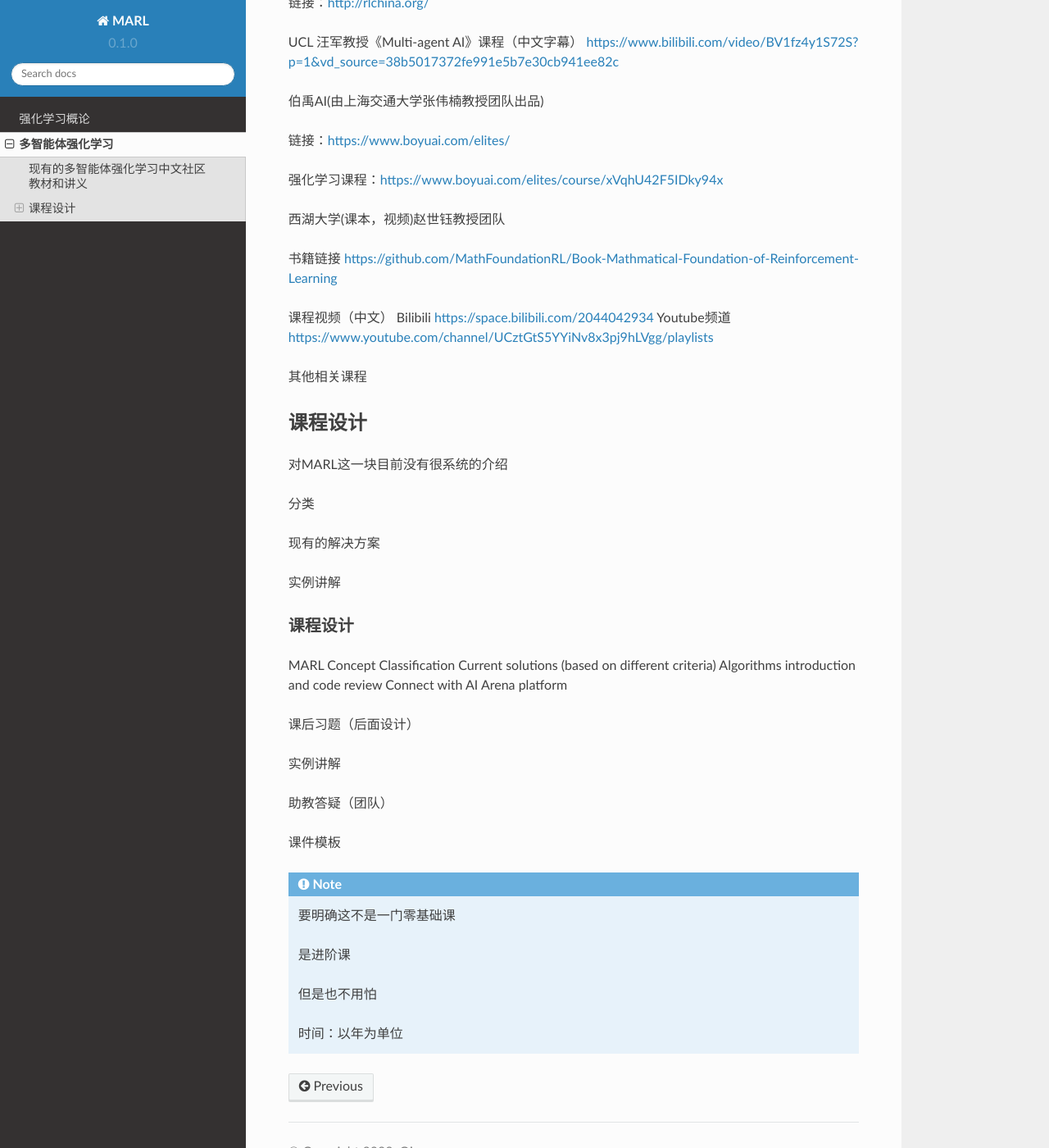
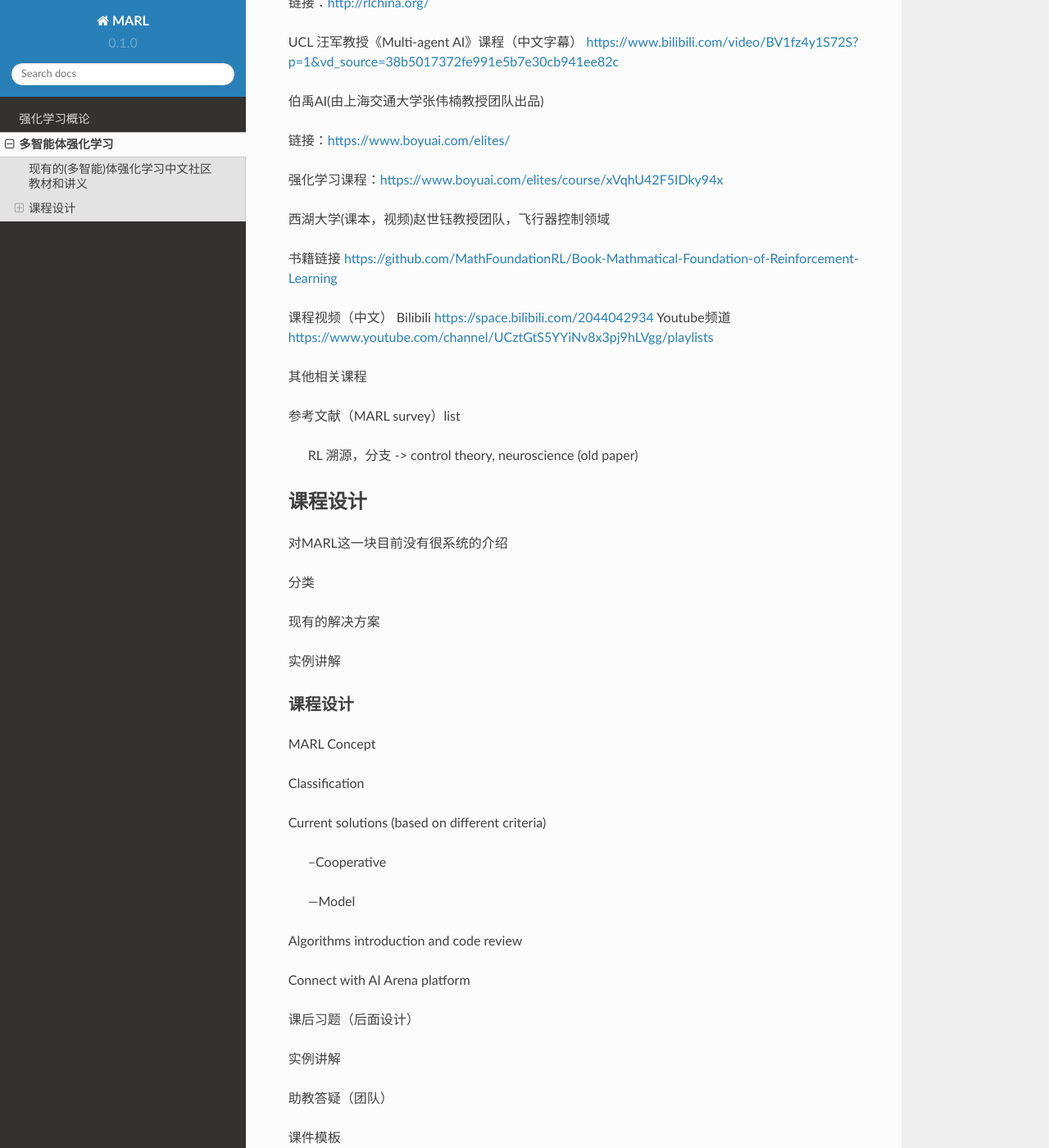
Before and after one commit to subaruclover/MARL_AI_outline, a Sphinx documentation site: the page built from docs/source/intro.rst, in a window 1280 px wide and 1400 px high, scrolled down 283 px. Shown: the whole window at 82% size. Built offline with Sphinx 7.4.7 and the Read the Docs theme 2.0.0, drawn with Linux system fonts in a browser that asks for light colours; formulas are drawn with MathJax 3; pages that are not in the unit, such as notebooks, are missing from menus; some of the changed text lies outside the part shown.

Commit message:
add refs

```diff
--- a/docs/source/intro.rst
+++ b/docs/source/intro.rst
@@ -3,7 +3,7 @@
 
 .. _intro:
 
-现有的多智能体强化学习中文社区教材和讲义
+现有的(多智能)体强化学习中文社区教材和讲义
 ------------
 
 RLChina 强化学习社区
@@ -19,7 +19,7 @@
 
 强化学习课程：https://www.boyuai.com/elites/course/xVqhU42F5IDky94x
 
-西湖大学(课本，视频)赵世钰教授团队
+西湖大学(课本，视频)赵世钰教授团队，飞行器控制领域
 
 书籍链接 https://github.com/MathFoundationRL/Book-Mathmatical-Foundation-of-Reinforcement-Learning
 
@@ -28,6 +28,10 @@
 Youtube频道 https://www.youtube.com/channel/UCztGtS5YYiNv8x3pj9hLVgg/playlists
 
 其他相关课程
+
+参考文献（MARL survey）list
+
+ RL 溯源，分支 -> control theory, neuroscience (old paper)
 
 
 课程设计
@@ -45,9 +49,17 @@
 课程设计
 ^^^^^^^
 MARL Concept
+
 Classification
+
 Current solutions (based on different criteria)
+
+    --Cooperative
+
+    --Model
+
 Algorithms introduction and code review
+
 Connect with AI Arena platform
 
 
```
Also changed, not shown: _static/images/honor-of-kings.png (added), 5 other files.
